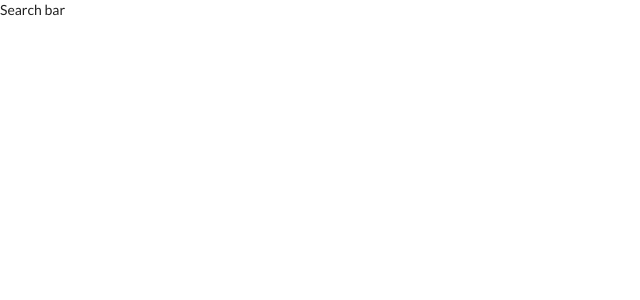
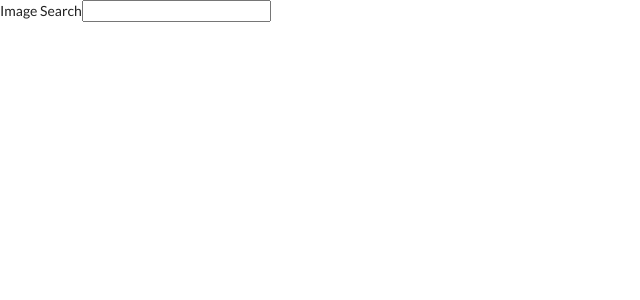
Before and after one commit to Skytim/PicsList, a React (Create React App) app: page / in a window 1280 px wide. Shown: the top 300 px of the page, without its empty margins (0-640 px from the left). Built offline with nearby package versions, Linux system fonts and the light colour scheme.

Commit message:
input init

```diff
--- a/src/components/SearchBar.js
+++ b/src/components/SearchBar.js
@@ -2,7 +2,12 @@ import React from 'react';
 
 class SearchBar extends React.Component {
   render() {
-    return <div>Search bar</div>
+    return <form>
+      <div className="field">
+        <label>Image Search</label>
+        <input/>
+      </div>
+    </form>
   }
 }
 
```
